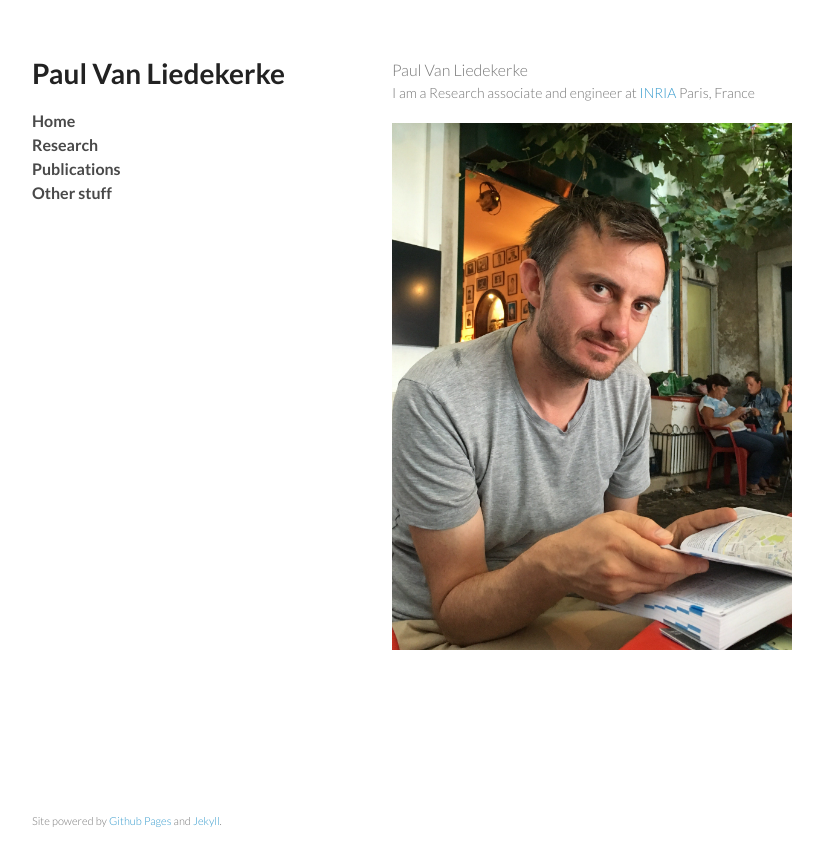
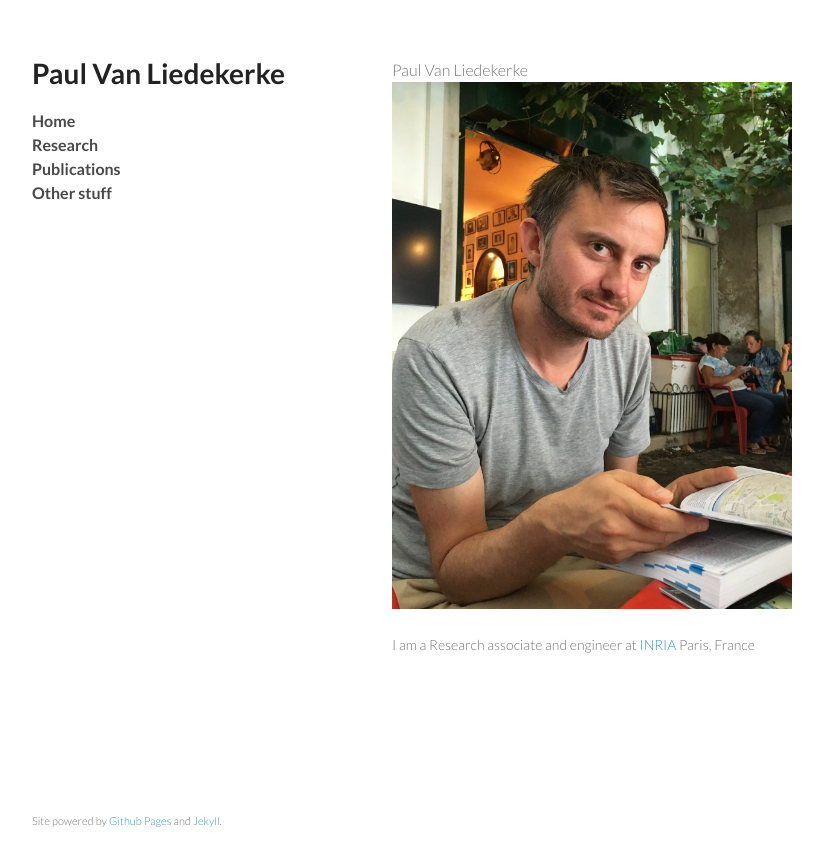
Before and after one commit to paulvanliedekerke/wittgenstein, a Jekyll site: the page index.html, which Jekyll copies as it is, in a window 1280 px wide. Shown: the top 866 px of the page, without its empty margins (178-1001 px from the left). Built offline with Jekyll 4.4.1, drawn with Linux system fonts in a browser that asks for light colours; Markdown is read by kramdown in place of the engine named in the settings.

Commit message:
Update index.html

```diff
--- a/index.html
+++ b/index.html
@@ -27,12 +27,14 @@
       </header>
       <section>
 	      <span style="font-size:16px"> Paul Van Liedekerke </span>
+
+
 <p>
-	I am a Research associate and engineer at <a href="http://www.inria.fr/">INRIA</a> Paris, France
+<img src="me.jpg" alt="" width="400">
 </p>
 
 <p>
-<img src="me.jpg" alt="" width="400">
+	I am a Research associate and engineer at <a href="http://www.inria.fr/">INRIA</a> Paris, France
 </p>
 
 
```
